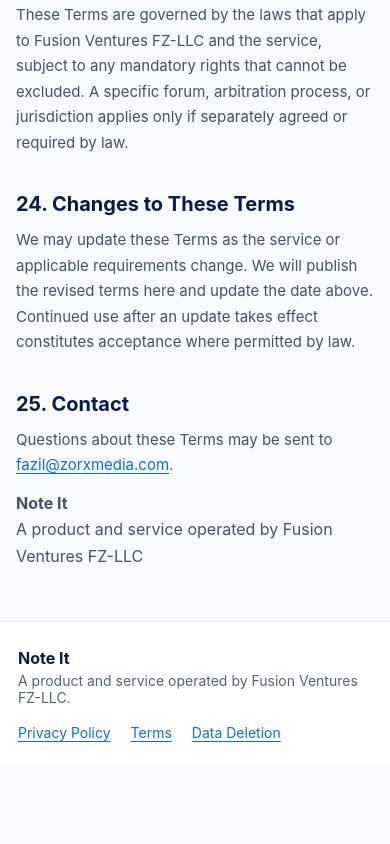
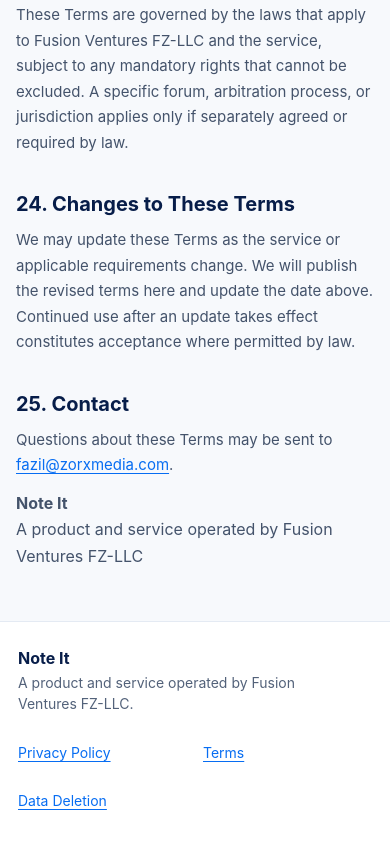
Before and after one commit to Fazilfazi991/typingcentre, a Next.js app: page /terms in a window 390 px wide. Shown: the part 5707-6551 px from the top of the page. Before the commit the page ends 6474 px from the top, so only its background shows below. Built offline with nearby package versions, Linux system fonts and the light colour scheme; no server answers.

Commit message:
fix: improve mobile footer navigation

```diff
--- /dev/null
+++ b/src/components/public-site-shell.module.css
@@ -0,0 +1,27 @@
+@media (max-width: 700px) {
+  .footer {
+    gap: 16px;
+  }
+
+  .footer > div span {
+    max-width: 34ch;
+    line-height: 1.5;
+  }
+
+  .footer nav {
+    width: 100%;
+    display: grid;
+    grid-template-columns: repeat(2, minmax(0, 1fr));
+    gap: 4px 16px;
+  }
+
+  .footer nav a {
+    display: flex;
+    align-items: center;
+    min-height: 44px;
+  }
+
+  .footer nav a:last-child {
+    grid-column: 1 / -1;
+  }
+}
--- a/src/components/public-site-shell.tsx
+++ b/src/components/public-site-shell.tsx
@@ -1,6 +1,7 @@
 import React from "react";
 import Image from "next/image";
 import Link from "next/link";
+import styles from "./public-site-shell.module.css";
 
 export const LEGAL_CONTACT_EMAIL = "fazil@zorxmedia.com";
 
@@ -16,7 +17,7 @@
         </Link>
       </header>
       {children}
-      <footer className="public-site-footer">
+      <footer className={`public-site-footer ${styles.footer}`}>
         <div>
           <strong>Note It</strong>
           <span>A product and service operated by Fusion Ventures FZ-LLC.</span>
```
